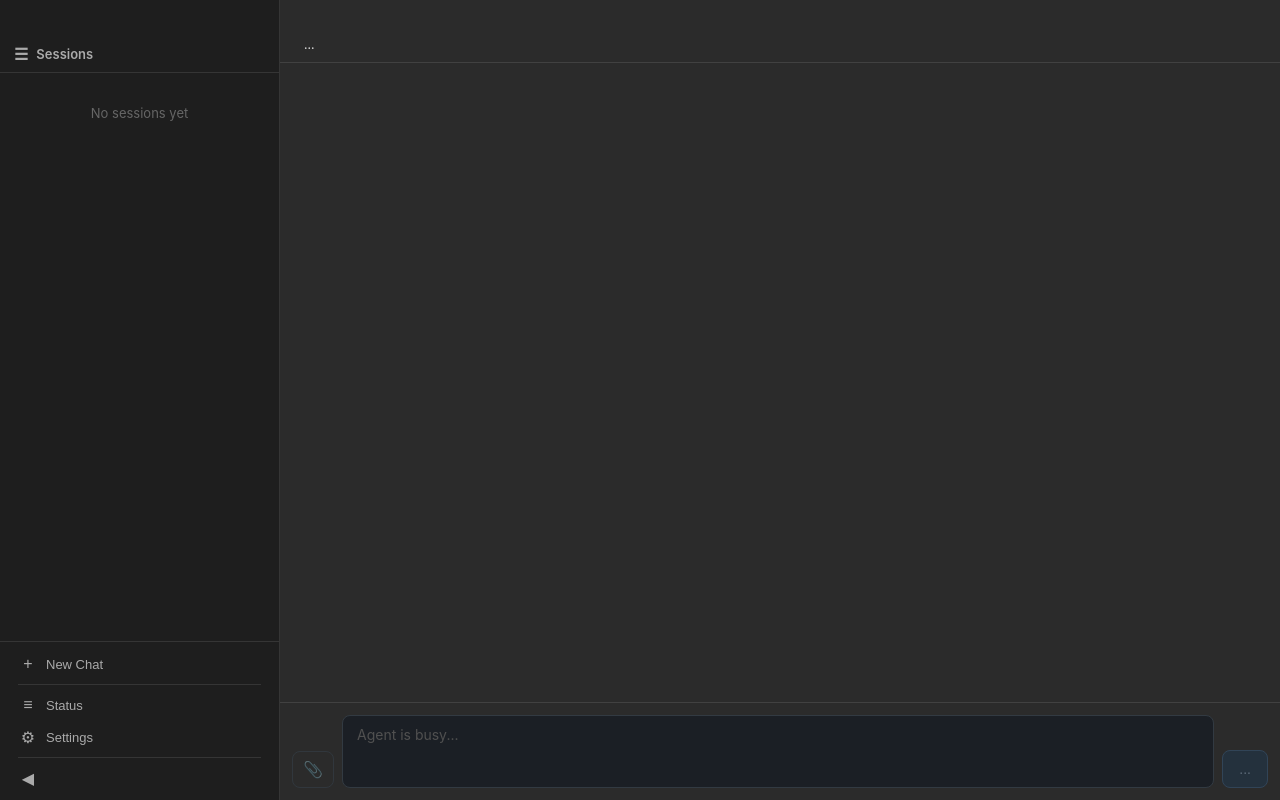
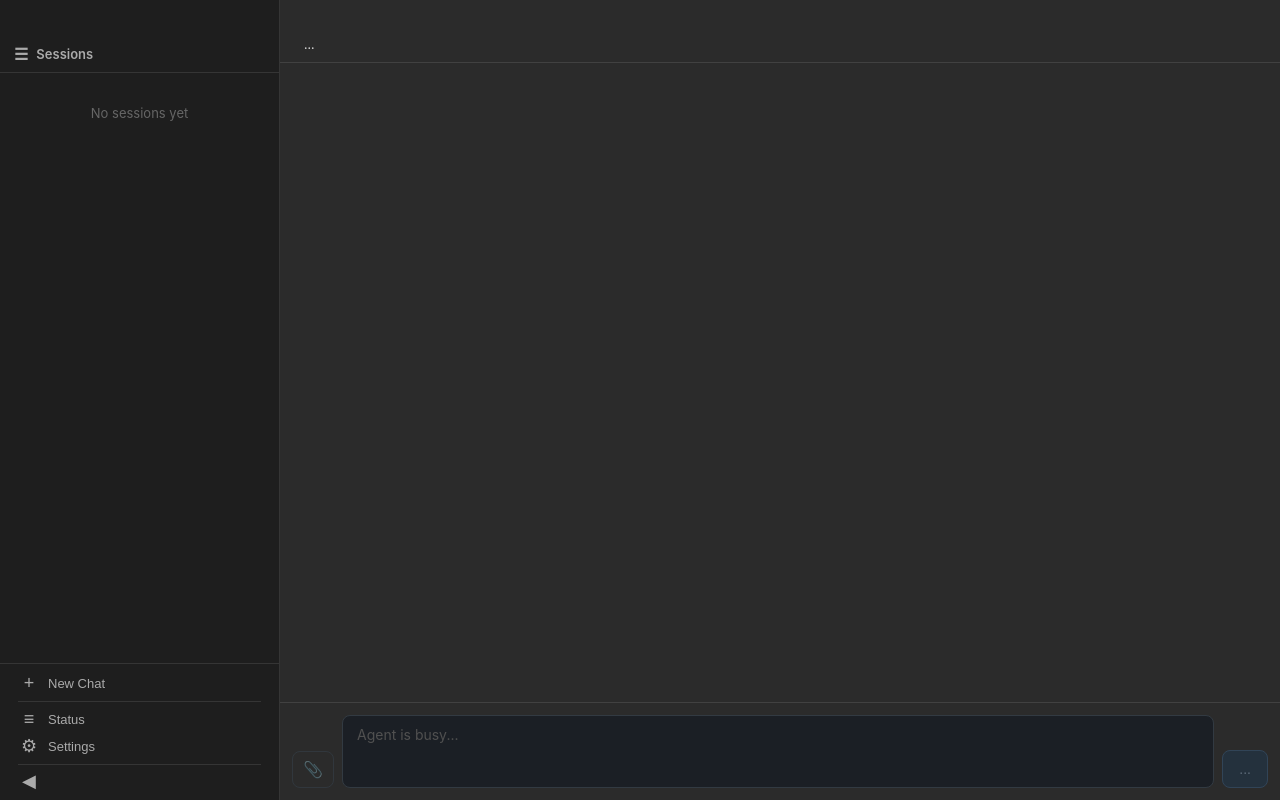
Before and after one commit to nlink-jp/shell-agent-v2, a React (Vite) app in the folder app/frontend/: page / in a window 1280 px wide. Built offline with nearby package versions, Linux system fonts and the light colour scheme.

Commit message:
fix: sidebar icon size and alignment to match v1
- Icon: width 22px, font-size 18px, text-align center (v1 values)
- Collapsed buttons: full width, centered padding
- Fixes horizontal icon drift between expanded/collapsed states

Co-Authored-By: Claude Opus 4.6 (1M context) <noreply@anthropic.com>

```diff
--- a/app/frontend/src/App.css
+++ b/app/frontend/src/App.css
@@ -50,11 +50,12 @@
 
 .sidebar-collapsed .sidebar-nav-btn {
     justify-content: center;
-    padding: 6px;
+    padding: 6px 0;
+    width: 100%;
 }
 
 .sidebar-collapsed .sidebar-nav-divider {
-    margin: 4px 6px;
+    margin: 4px 8px;
 }
 
 .sidebar-header {
@@ -116,12 +117,12 @@
 }
 
 .sidebar-nav-ic {
-    display: inline-flex;
-    align-items: center;
-    justify-content: center;
-    width: 20px;
-    height: 20px;
-    font-size: 16px;
+    display: inline-block;
+    width: 22px;
+    font-size: 18px;
+    line-height: 13px;
+    vertical-align: 1px;
+    text-align: center;
     flex-shrink: 0;
 }
 
```
